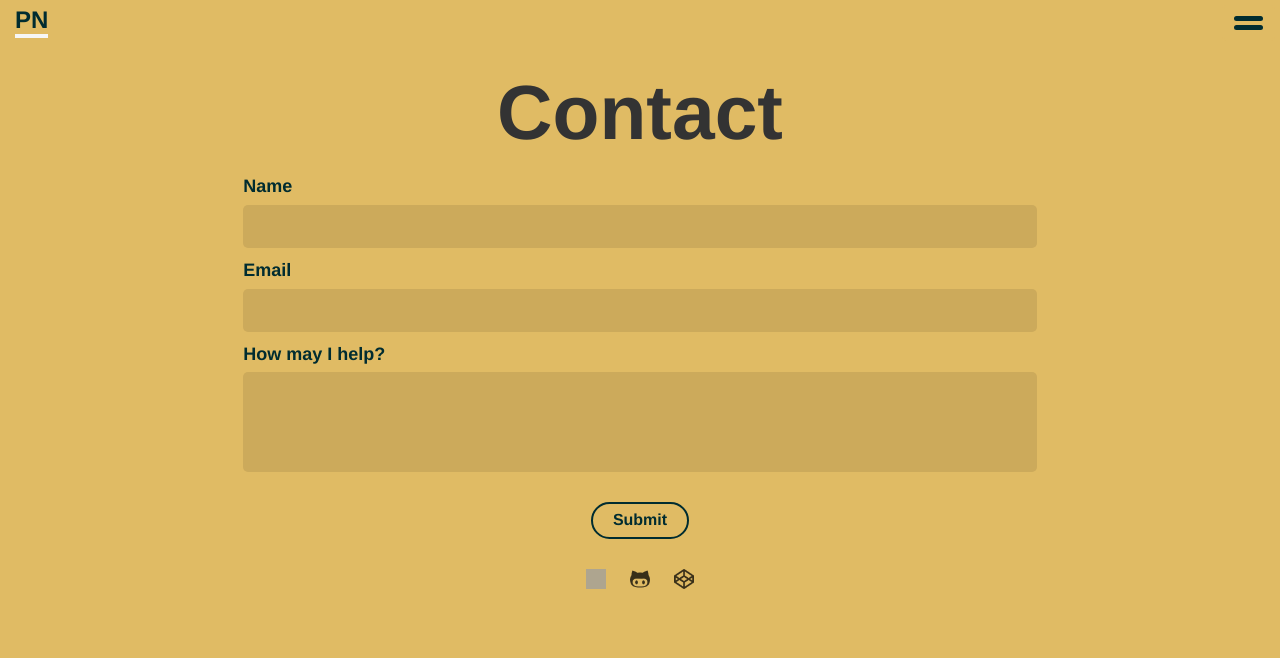
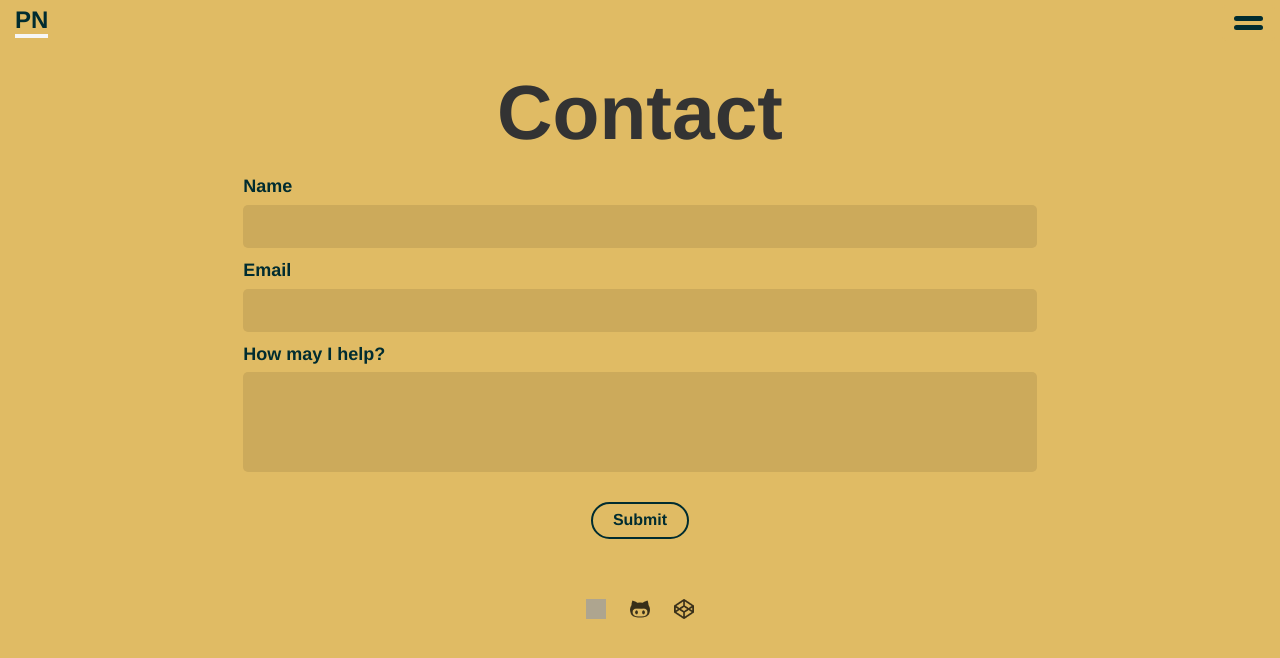
Before and after one commit to papanucita/papanucita.github.io, a Jekyll site: the page built from contact.md, in a window 1280 px wide. Shown: the top 658 px of the page. Built offline with Jekyll 4.4.1, drawn with Linux system fonts in a browser that asks for light colours; grey boxes are pictures that could not be loaded.

Commit message:
code pen broken link

```diff
--- a/assets/myspecialstyles.css
+++ b/assets/myspecialstyles.css
@@ -182,7 +182,7 @@
 /**********		BUTTON		******/
 section .button {
 	text-align: center;
-	margin: 20px 0px;
+	margin: 20px 0px 50px;
 }
 .contactPage button {
 	padding: 5px 20px;
--- a/assets/mystyles.css
+++ b/assets/mystyles.css
@@ -104,7 +104,7 @@
 .dropdown-menu>li>a:focus,
 .dropdown-menu>li>a:hover,
 .dropdown-menu {
-	color: #F6F6F6;
+	color: #E0BB64;
 	background-color: #002C30;
 }
 /*****************	Dropdown Menu  ******************/
--- a/contact.md
+++ b/contact.md
@@ -85,5 +85,5 @@
 <footer class = "container">
 	<a href="https://www.linkedin.com/in/patricia-padilla-nunez-87489599"><img class = "imgLinked" src="/img/linkedin.png" height="64" width="64" alt="https://www.linkedin.com/in/patricia-padilla-nunez-87489599"></a>
 	<a href="https://github.com/papanucita?tab=repositories"><img class = "imgGit" src="/img/github.png" height="64" width="64" alt="https://github.com/papanucita?tab=repositories"></a>
-	<a href="https:codepen.io/papanucita"><img class = "imgCpen" src="/img/codepen.png" height="64" width="64" alt="https://codepen.io/papanucita"></a>
+	<a href="https://codepen.io/papanucita/"><img class = "imgCpen" src="/img/codepen.png" height="64" width="64" alt="https://codepen.io/papanucita/"></a>
 </footer>
```
